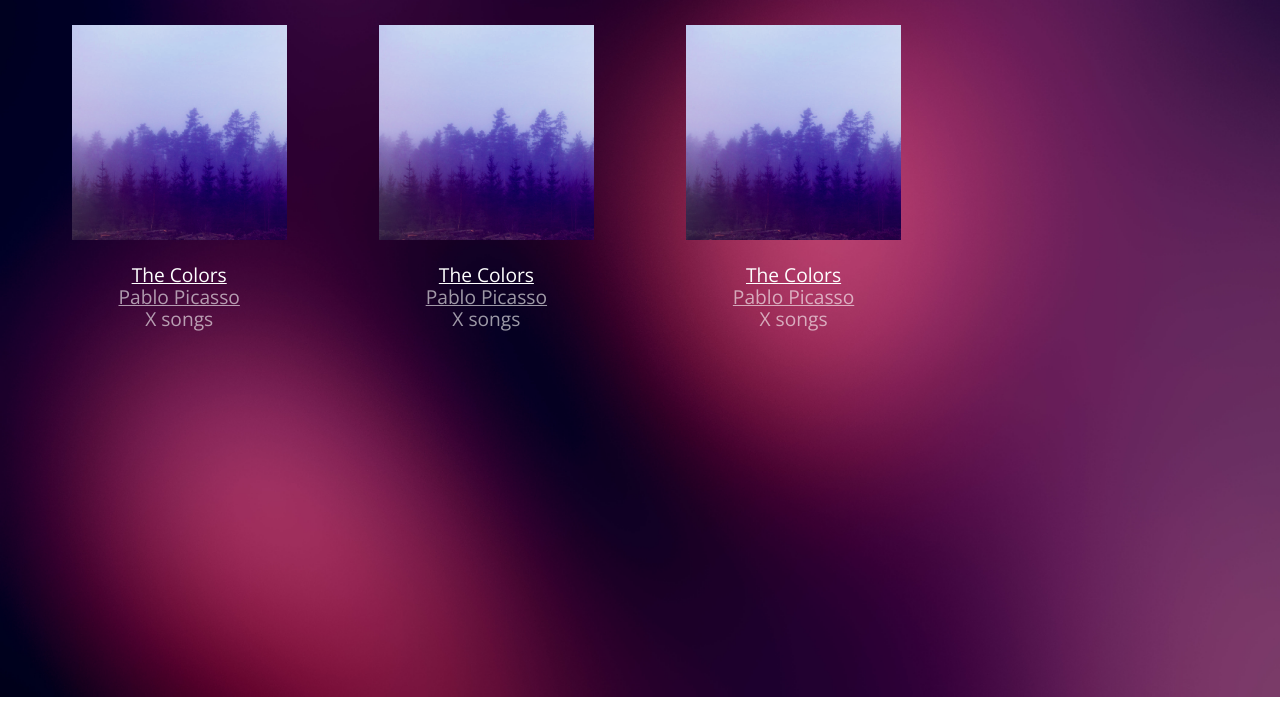
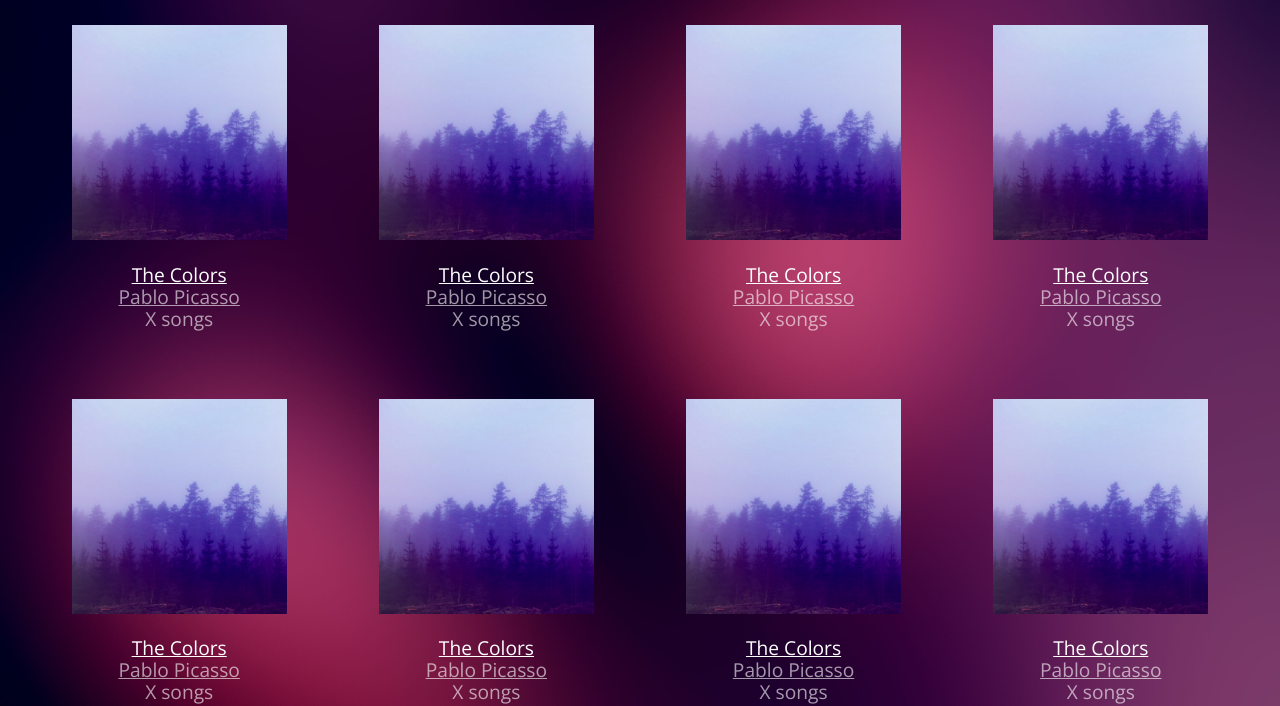
Before and after one commit to harshamalhotra/bloc-jams, a plain HTML site: page collection.html in a window 1280 px wide. Shown: the part 103-809 px from the top of the page. Drawn offline with nearby package versions, Linux system fonts and the light colour scheme.

Commit message:
checkpoint-24-half

```diff
--- a/collection.html
+++ b/collection.html
@@ -21,52 +21,10 @@
 	</nav>
 
 	<section class="album-covers container clearfix">
-		<div class="collection-album-container column fourth">
-			<img src="assets/images/album_covers/01.png" />
-			<div class="collection-album-info caption">
-				<p>
-					<a class="album-name" href="#">The Colors</a>
-					<br />
-					<a href="#">Pablo Picasso</a>
-					<br />
-					X songs
-					<br />
-				</p>
-			</div>
 
-		</div>
-
-			<div class="collection-album-container column fourth">
-			<img src="assets/images/album_covers/01.png" />
-			<div class="collection-album-info caption">
-				<p>
-					<a class="album-name" href="#">The Colors</a>
-					<br />
-					<a href="#">Pablo Picasso</a>
-					<br />
-					X songs
-					<br />
-				</p>
-			</div>
-
-		</div>
-
-			<div class="collection-album-container column fourth">
-			<img src="assets/images/album_covers/01.png" />
-			<div class="collection-album-info caption">
-				<p>
-					<a class="album-name" href="#">The Colors</a>
-					<br />
-					<a href="#">Pablo Picasso</a>
-					<br />
-					X songs
-					<br />
-				</p>
-			</div>
-
-		</div>
 
 	</section>
+	<script src="scripts/collection.js"></script>
 
 </body>
 </html>
--- /dev/null
+++ b/scripts/collection.js
@@ -0,0 +1,27 @@
+var collectionItemTemplate =
+     '<div class="collection-album-container column fourth">'
+   + '  <img src="assets/images/album_covers/01.png"/>'
+   + '  <div class="collection-album-info caption">'
+   + '    <p>'
+   + '      <a class="album-name" href="album.html"> The Colors </a>'
+   + '      <br/>'
+   + '      <a href="album.html"> Pablo Picasso </a>'
+   + '      <br/>'
+   + '      X songs'
+   + '      <br/>'
+   + '    </p>'
+   + '  </div>'
+   + '</div>'
+   ;
+
+window.onload = function() {
+     // #1
+     var collectionContainer = document.getElementsByClassName('album-covers')[0];
+     // #2
+     collectionContainer.innerHTML = '';
+
+     // #3
+     for (var i = 0; i < 12; i++) {
+         collectionContainer.innerHTML += collectionItemTemplate;
+     }
+ }
```
Also changed, not shown: index.html (+1 -0 lines).
